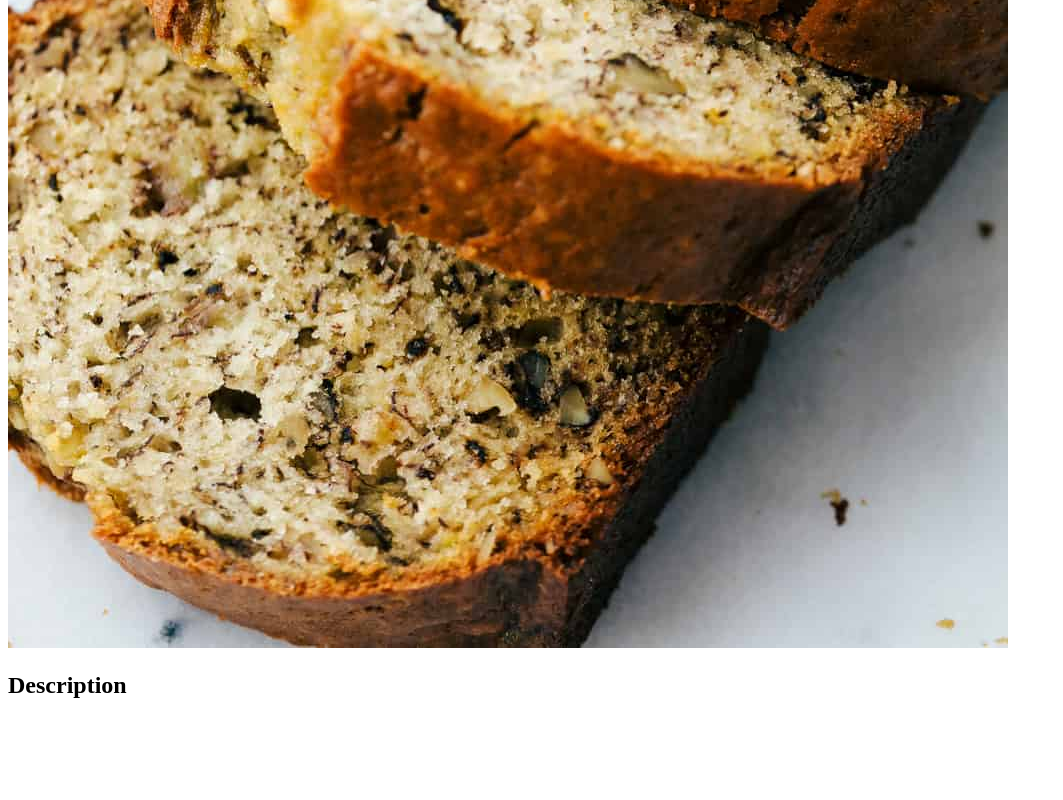
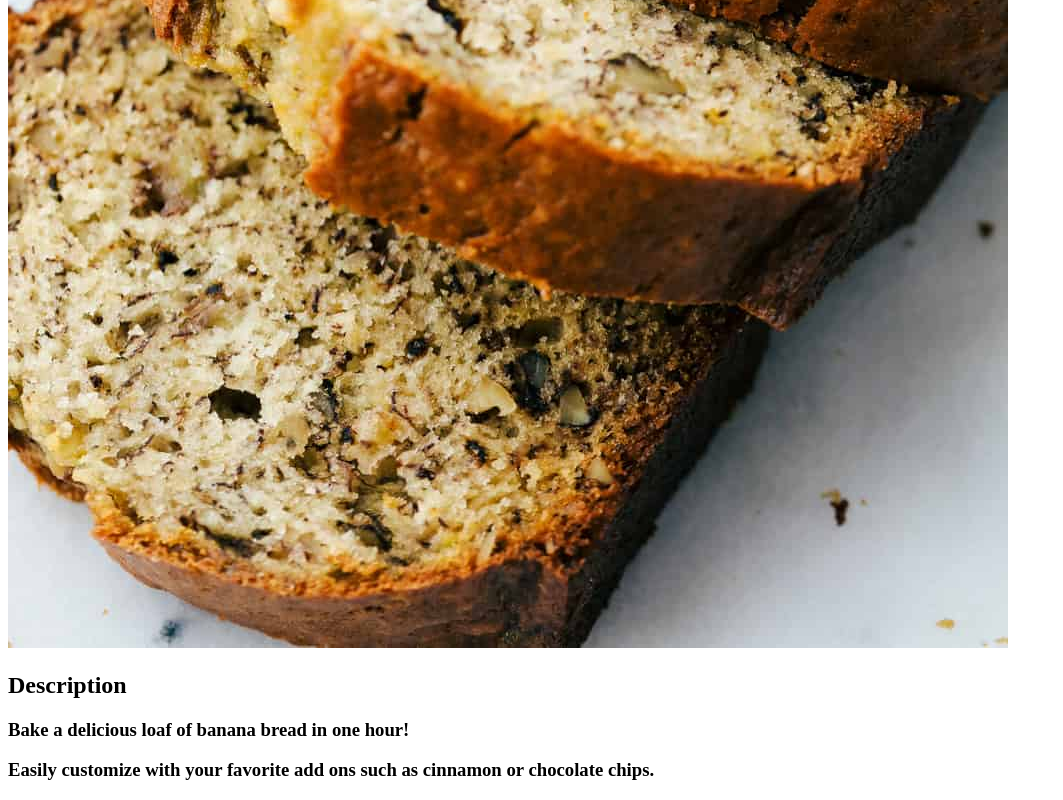
Before and after one commit to ruthenyue/odin-recipes, a plain HTML site: page recipes/banana-bread.html in a window 1280 px wide. Shown: the part 932-1732 px from the top of the page, without its empty margins (0-1063 px from the left). Before the commit the page ends 1651 px from the top, so only its background shows below. Drawn offline with Linux system fonts and the light colour scheme.

Commit message:
Add description to banana-bread.html

```diff
--- a/recipes/banana-bread.html
+++ b/recipes/banana-bread.html
@@ -9,7 +9,8 @@
         <img src="../img/banana-bread.jpg" alt="slices of banana bread">
         <h2>Description</h2>
         <h3>
-            <p></p>
+            <p>Bake a delicious loaf of banana bread in one hour!</p>
+            <p>Easily customize with your favorite add ons such as cinnamon or chocolate chips.</p>
         </h3>
     </body>
 </html>
```
